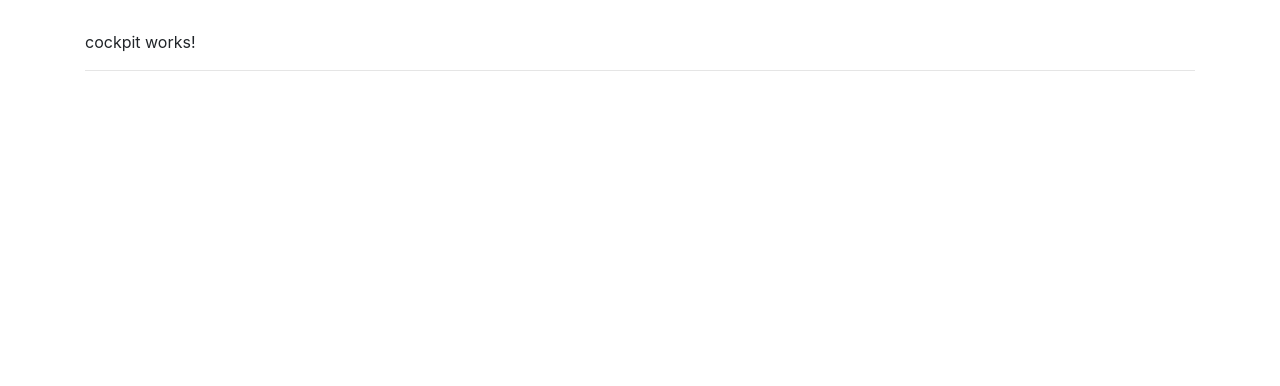
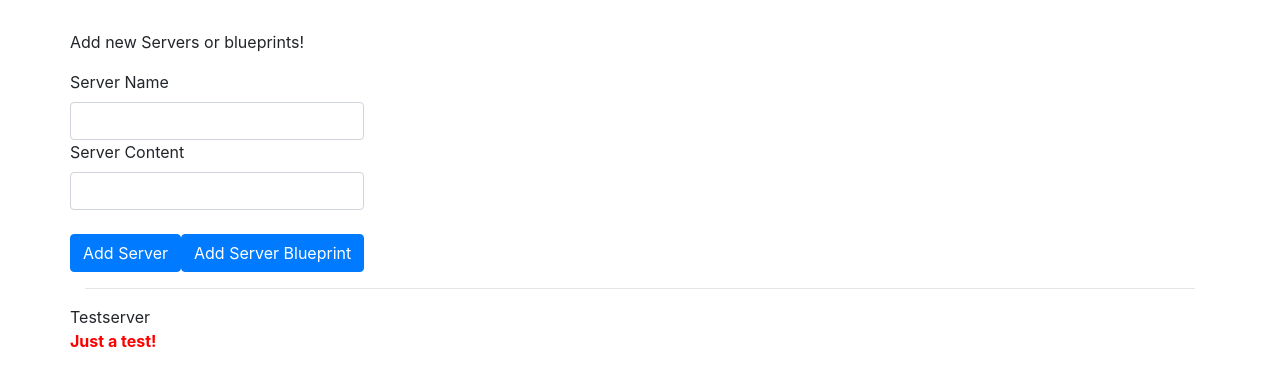
Before and after one commit to Sivar-Developer/Angular-Crash, an Angular app: page / in a window 1280 px wide. Shown: the top 386 px of the page. Built offline with nearby package versions, Linux system fonts and the light colour scheme.

Commit message:
Binding to custom properties

```diff
--- a/src/app/app.component.html
+++ b/src/app/app.component.html
@@ -13,7 +13,7 @@
     <hr>
     <div class="row">
       <div class="col-xs-12">
-        <app-server-element *ngFor="let serverElement of serverElements"></app-server-element>
+        <app-server-element *ngFor="let serverElement of serverElements" [element]="serverElement"></app-server-element>
       </div>
     </div>
   </div>
--- a/src/app/app.component.ts
+++ b/src/app/app.component.ts
@@ -1,4 +1,4 @@
-import { Component } from '@angular/core';
+import { Component, Input } from '@angular/core';
 
 @Component({
   selector: 'app-root',
@@ -6,5 +6,5 @@ import { Component } from '@angular/core';
   styleUrls: ['./app.component.css']
 })
 export class AppComponent {
-  serverElements = [];
+  @Input() serverElements = [{type: 'server', name: 'Testserver', content: 'Just a test!'}];
 }
--- a/src/app/cockpit/cockpit.component.html
+++ b/src/app/cockpit/cockpit.component.html
@@ -1,3 +1,16 @@
-<p>
-  cockpit works!
-</p>
+<div class="row">
+    <div class="col-xs-12">
+      <p>Add new Servers or blueprints!</p>
+      <label>Server Name</label>
+      <input type="text" class="form-control" [(ngModel)]="newServerName">
+      <label>Server Content</label>
+      <input type="text" class="form-control" [(ngModel)]="newServerContent">
+      <br>
+      <button
+        class="btn btn-primary"
+        (click)="onAddServer()">Add Server</button>
+      <button
+        class="btn btn-primary"
+        (click)="onAddBlueprint()">Add Server Blueprint</button>
+    </div>
+  </div>
--- a/src/app/cockpit/cockpit.component.ts
+++ b/src/app/cockpit/cockpit.component.ts
@@ -16,19 +16,19 @@ export class CockpitComponent implements OnInit {
   }
 
   onAddServer() {
-    this.serverElements.push({
-      type: 'server',
-      name: this.newServerName,
-      content: this.newServerContent
-    });
+    // this.serverElements.push({
+    //   type: 'server',
+    //   name: this.newServerName,
+    //   content: this.newServerContent
+    // });
   }
 
   onAddBlueprint() {
-    this.serverElements.push({
-      type: 'blueprint',
-      name: this.newServerName,
-      content: this.newServerContent
-    });
+    // this.serverElements.push({
+    //   type: 'blueprint',
+    //   name: this.newServerName,
+    //   content: this.newServerContent
+    // });
   }
 
 }
--- a/src/app/server-element/server-element.component.ts
+++ b/src/app/server-element/server-element.component.ts
@@ -1,4 +1,4 @@
-import { Component, OnInit } from '@angular/core';
+import { Component, OnInit, Input } from '@angular/core';
 
 @Component({
   selector: 'app-server-element',
@@ -7,6 +7,8 @@ import { Component, OnInit } from '@angular/core';
 })
 export class ServerElementComponent implements OnInit {
 
+  @Input() element: {type: string, name: string, content: string};
+
   constructor() { }
 
   ngOnInit() {
```
